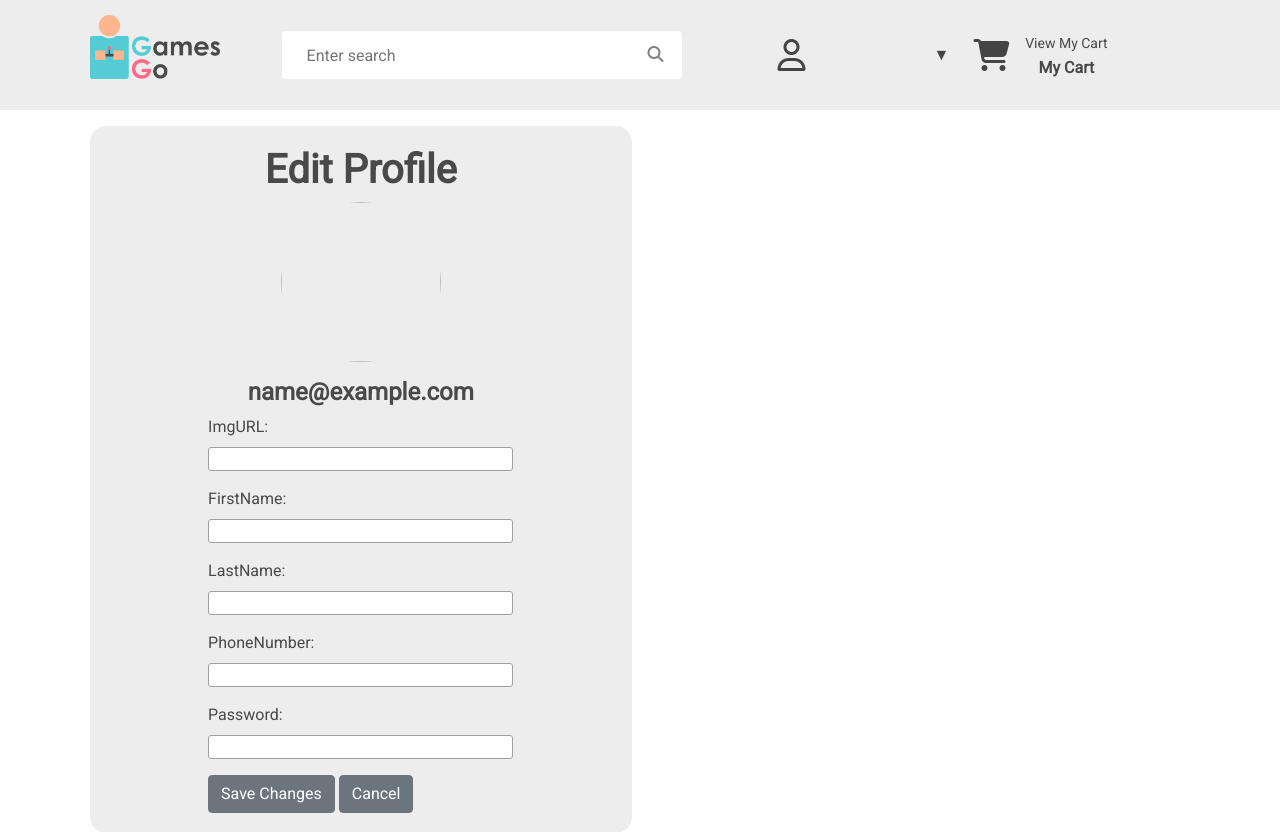
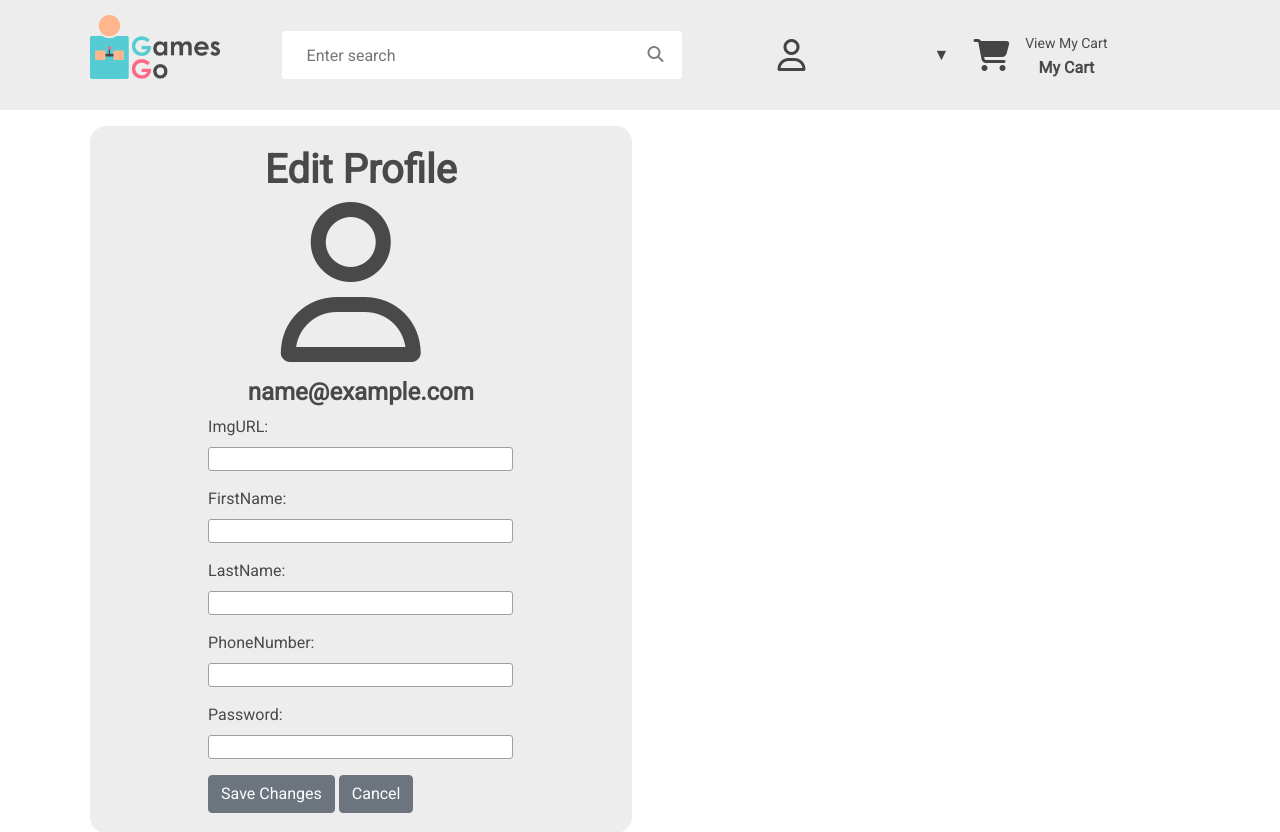
Before and after one commit to Thorarinng/VerkLegt2020, a Django app: page /user/account/profile/edit/ in a window 1280 px wide. Shown: the top 832 px of the page. Run offline with Django 3.2, Linux system fonts and the light colour scheme; the visitor is signed in with stand-in values (Sample User, id 1); some libraries are stand-ins or nearby versions.

Commit message:
Few things added

```diff
--- a/Project/templates/navigation.html
+++ b/Project/templates/navigation.html
@@ -32,7 +32,7 @@
             <div id="login-trigger" href="{% url 'login' %}">
                 {% if user.is_authenticated %}
                   {% if user.imgURL %}
-                    <img src="{{ user.imgURL }}" style="height: 50px; width: 50px; border-radius: 50%" class="far fa-user">
+                    <img src="{{ user.imgURL }}" style="height: 50px; width: 50px; border-radius: 50%" class="far fa-user" alt="">
                   {% else %}
                     <i class='far fa-user'></i>
                   {% endif %}
--- a/Project/templates/user/account/profile/profile_edit.html
+++ b/Project/templates/user/account/profile/profile_edit.html
@@ -5,7 +5,11 @@
     <div class="account-details">
         <div class="account-styling">
             <h1>Edit Profile</h1>
-            <img class="profile-pic" src="{{ user.imgURL }}">
+            {% if user.imgURL %}
+                <img class="profile-pic" src="{{ user.imgURL }}" alt="">
+            {% else %}
+                <i class='far fa-user fa-10x profile-pic'></i>
+            {% endif %}
             <h3>{{ user.email }}</h3>
             <form class=" form-horizontal" action="{% url 'editProfile' %}" method="post">
                 {% csrf_token %}
```
